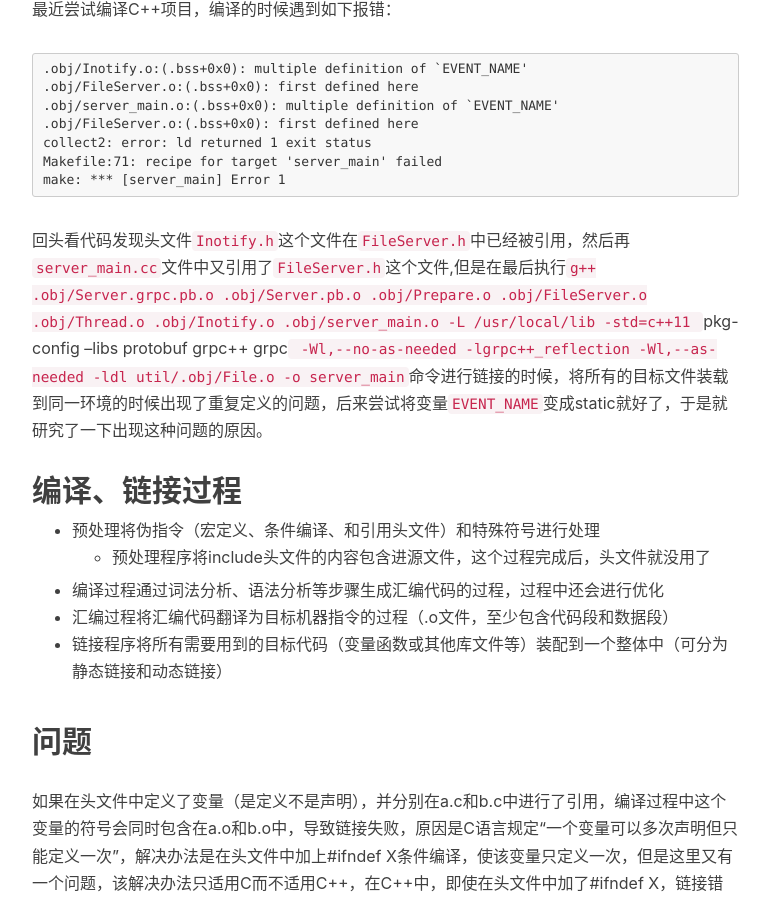
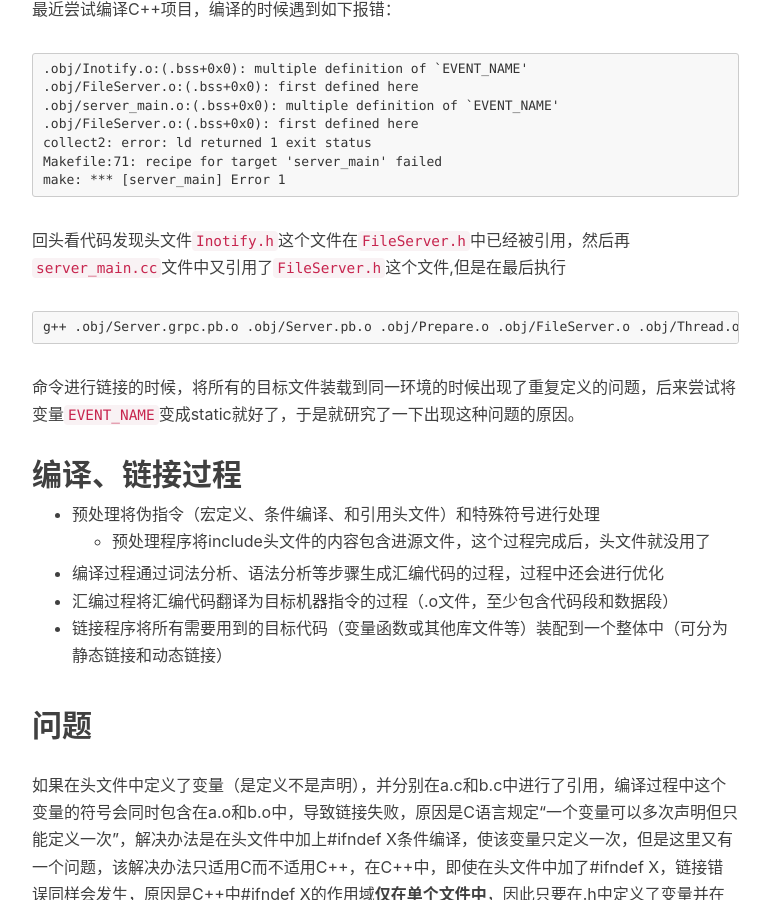
Before and after one commit to Stephan14/Stephan14.github.io, a Jekyll site: the page built from _posts/2018-09-13-multiple-definition.markdown, in a window 1280 px wide and 900 px high, scrolled down 640 px. Shown: the whole window, without its empty margins (233-1003 px from the left). Built offline with Jekyll 4.4.1, drawn with Linux system fonts in a browser that asks for light colours; nearby versions of some CDN libraries; comment, search, counter and statistics services are not loaded; some of the changed text lies outside the part shown.

Commit message:
修改格式

````diff
--- a/_posts/2018-09-13-multiple-definition.markdown
+++ b/_posts/2018-09-13-multiple-definition.markdown
@@ -19,7 +19,11 @@ collect2: error: ld returned 1 exit status
 Makefile:71: recipe for target 'server_main' failed
 make: *** [server_main] Error 1
 ```
-回头看代码发现头文件`Inotify.h`这个文件在`FileServer.h`中已经被引用，然后再`server_main.cc`文件中又引用了`FileServer.h`这个文件,但是在最后执行`g++ .obj/Server.grpc.pb.o .obj/Server.pb.o .obj/Prepare.o .obj/FileServer.o .obj/Thread.o .obj/Inotify.o .obj/server_main.o -L /usr/local/lib   -std=c++11 `pkg-config --libs protobuf grpc++ grpc` -Wl,--no-as-needed -lgrpc++_reflection -Wl,--as-needed -ldl  util/.obj/File.o  -o server_main`命令进行链接的时候，将所有的目标文件装载到同一环境的时候出现了重复定义的问题，后来尝试将变量`EVENT_NAME`变成static就好了，于是就研究了一下出现这种问题的原因。
+回头看代码发现头文件`Inotify.h`这个文件在`FileServer.h`中已经被引用，然后再`server_main.cc`文件中又引用了`FileServer.h`这个文件,但是在最后执行
+
+    g++ .obj/Server.grpc.pb.o .obj/Server.pb.o .obj/Prepare.o .obj/FileServer.o .obj/Thread.o .obj/Inotify.o .obj/server_main.o -L /usr/local/lib   -std=c++11 `pkg-config --libs protobuf grpc++ grpc` -Wl,--no-as-needed -lgrpc++_reflection -Wl,--as-needed -ldl  util/.obj/File.o  -o server_main
+
+命令进行链接的时候，将所有的目标文件装载到同一环境的时候出现了重复定义的问题，后来尝试将变量`EVENT_NAME`变成static就好了，于是就研究了一下出现这种问题的原因。
 
 ## 编译、链接过程
 - 预处理将伪指令（宏定义、条件编译、和引用头文件）和特殊符号进行处理
````
Also changed, not shown: other parts of _posts/2018-09-13-multiple-definition.markdown (+20 -0 lines).
